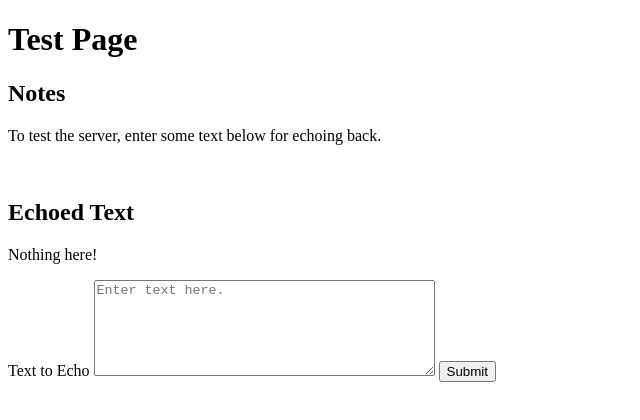
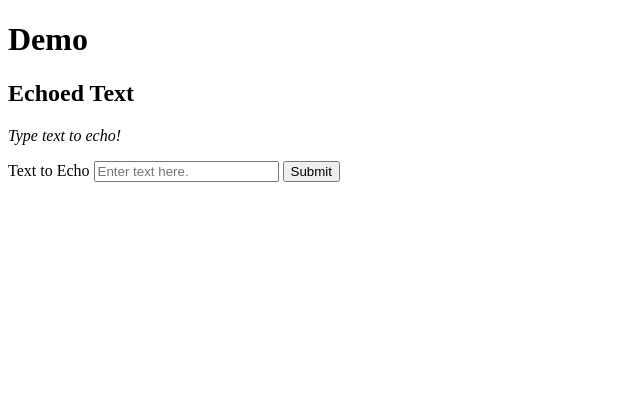
Before and after one commit to DrkWithT/Derk-s-Async-Httpd, a plain HTML site: page www/index.html in a window 1280 px wide. Shown: the whole page, without its empty margins (0-640 px from the left). Drawn offline with Linux system fonts and the light colour scheme.

Commit message:
Revamped www assets.

```diff
--- a/www/index.html
+++ b/www/index.html
@@ -3,28 +3,23 @@
 <head>
     <meta charset="UTF-8">
     <meta name="viewport" content="width=device-width, initial-scale=1.0">
-    <title>Test Page</title>
+    <title>Demo</title>
 </head>
 <body>
     <header>
-        <h1>Test Page</h1>
+        <h1>Demo</h1>
     </header>
     <main>
         <div>
-            <h2>Notes</h2>
-            <p>To test the server, enter some text below for echoing back.</p>
-
-            <br>
-
             <h2>Echoed Text</h2>
-            <p>Nothing here!</p>
+            <p><em>Type text to echo!</em></p>
         </div>
         <div>
-            <form>
+            <div id="demo-form">
                 <label for="usertxt">Text to Echo</label>
-                <textarea id="usertxt" name="usertxt" maxlength="240" rows="6" cols="40" placeholder="Enter text here." required></textarea>
-                <input type="button" value="Submit">
-            </form>
+                <input id="usertxt" class="msg-bar" name="usertxt" maxlength="40" placeholder="Enter text here." required/>
+                <input type="button" class="send-btn" value="Submit">
+            </div>
         </div>
     </main>
     <script src="index.js"></script>
--- a/www/index.js
+++ b/www/index.js
@@ -1,22 +1,16 @@
-(function (doc) {
-    const userText = doc.querySelector('textarea');
+((doc) => {
+    const userText = doc.querySelector('input#usertxt');
     const submitButton = doc.querySelector('button');
-
     submitButton.addEventListener('click', async () => {
         let response = await fetch('/', {
             method: 'POST',
-            headers: {
-                'Content-Type': 'text/plain'
-            },
+            headers: {'Content-Type': 'text/plain'},
             body: `${userText.innerText}`
         }).catch(err => console.error($`AJAX Error: ${err}`)) || null;
 
         if (!response) {
             console.error('AJAX Error: failed to get any response.');
-            return;
-        }
-
-        if (response.ok) {
+        } else if (response.ok) {
             userText.innerText = await response.text();
         } else {
             console.error(`AJAX Error: found a bad response code of ${response.status}`);
```
